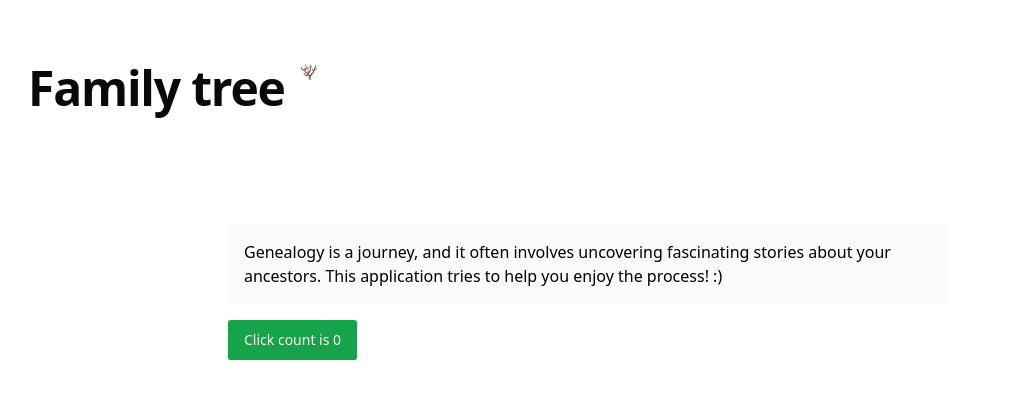
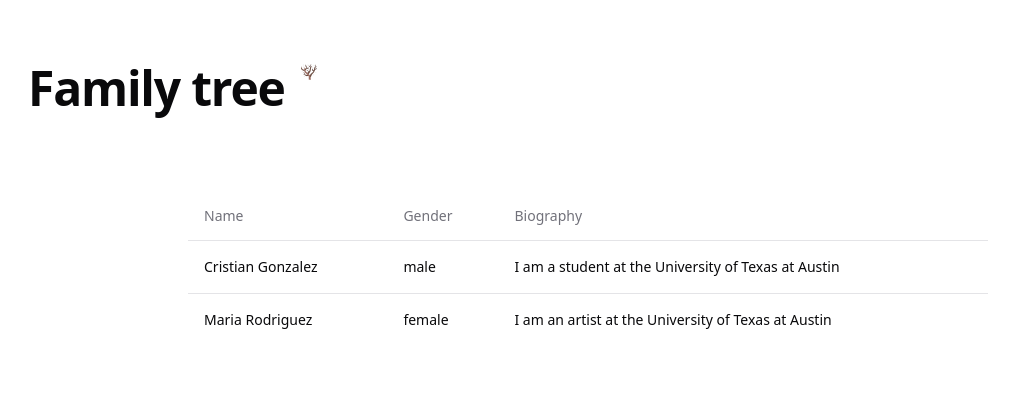
Before and after one commit to cristidraghici/family-tree, a React (Vite) app: page / in a window 1280 px wide. Shown: the top 398 px of the page, without its empty margins (52-1071 px from the left). Built offline with nearby package versions, Linux system fonts and the light colour scheme.

Commit message:
add the table component and create a basic persons table

```diff
--- a/src/App.tsx
+++ b/src/App.tsx
@@ -1,30 +1,19 @@
-import { useState } from 'react'
-import { Button } from '@/components/ui/button'
+import Logo from '@/components/Logo'
+import PersonsTable from '@/components/PersonsTable'
 
-import TREE_IMAGE from '/tree-16px.png'
+import useDataParser from '@/hooks/useDataParser'
 
 function App() {
-  const [count, setCount] = useState(0)
+  const { persons } = useDataParser()
 
   return (
     <>
-      <nav>
-        <div className="flex gap-4 p-4 align-middle">
-          <h1>Family tree</h1>
-          <a href="https://cristidraghici.github.com/family-tree" target="_blank">
-            <img src={TREE_IMAGE} className="logo" alt="App logo" />
-          </a>
-        </div>
+      <nav className="flex items-center gap-4 p-4 align-middle">
+        <Logo />
       </nav>
-      <main className="max-w-[800px] p-10">
-        <p className="bg-gray-50 p-4 text-black">
-          Genealogy is a journey, and it often involves uncovering fascinating stories about your
-          ancestors. This application tries to help you enjoy the process! :)
-        </p>
-
-        <Button className="mt-4" onClick={() => setCount((count) => count + 1)}>
-          Click count is {count}
-        </Button>
+      <main className="max-w-[800px]">
+        <span className="block h-4" />
+        <PersonsTable persons={persons} />
       </main>
     </>
   )
--- /dev/null
+++ b/src/components/Logo.tsx
@@ -0,0 +1,14 @@
+import TREE_IMAGE from '/tree-16px.png'
+
+const Logo = () => {
+  return (
+    <div className="flex gap-4 align-middle">
+      <h1>Family tree</h1>
+      <a href="https://cristidraghici.github.io/family-tree/" target="_blank">
+        <img src={TREE_IMAGE} className="logo" alt="App logo" />
+      </a>
+    </div>
+  )
+}
+
+export default Logo
--- /dev/null
+++ b/src/components/PersonsTable.tsx
@@ -0,0 +1,35 @@
+import {
+  Table,
+  TableBody,
+  TableCell,
+  TableHead,
+  TableHeader,
+  TableRow,
+} from '@/components/ui/table'
+
+import { PersonType } from '@/types'
+
+export default function PersonsTable({ persons }: { persons: PersonType[] }) {
+  return (
+    <Table>
+      <TableHeader>
+        <TableRow>
+          <TableHead>Name</TableHead>
+          <TableHead>Gender</TableHead>
+          <TableHead>Biography</TableHead>
+        </TableRow>
+      </TableHeader>
+      <TableBody>
+        {persons.map((person: PersonType) => (
+          <TableRow key={person.id}>
+            <TableCell className="font-medium">
+              {person.firstName} {person.lastName}
+            </TableCell>
+            <TableCell>{person.biologicalGender}</TableCell>
+            <TableCell>{person.biography}</TableCell>
+          </TableRow>
+        ))}
+      </TableBody>
+    </Table>
+  )
+}
--- /dev/null
+++ b/src/components/ui/table.tsx
@@ -0,0 +1,91 @@
+import * as React from 'react'
+
+import { cn } from '@/lib/utils'
+
+const Table = React.forwardRef<HTMLTableElement, React.HTMLAttributes<HTMLTableElement>>(
+  ({ className, ...props }, ref) => (
+    <div className="relative w-full overflow-auto">
+      <table ref={ref} className={cn('w-full caption-bottom text-sm', className)} {...props} />
+    </div>
+  ),
+)
+Table.displayName = 'Table'
+
+const TableHeader = React.forwardRef<
+  HTMLTableSectionElement,
+  React.HTMLAttributes<HTMLTableSectionElement>
+>(({ className, ...props }, ref) => (
+  <thead ref={ref} className={cn('[&_tr]:border-b', className)} {...props} />
+))
+TableHeader.displayName = 'TableHeader'
+
+const TableBody = React.forwardRef<
+  HTMLTableSectionElement,
+  React.HTMLAttributes<HTMLTableSectionElement>
+>(({ className, ...props }, ref) => (
+  <tbody ref={ref} className={cn('[&_tr:last-child]:border-0', className)} {...props} />
+))
+TableBody.displayName = 'TableBody'
+
+const TableFooter = React.forwardRef<
+  HTMLTableSectionElement,
+  React.HTMLAttributes<HTMLTableSectionElement>
+>(({ className, ...props }, ref) => (
+  <tfoot
+    ref={ref}
+    className={cn('border-t bg-muted/50 font-medium [&>tr]:last:border-b-0', className)}
+    {...props}
+  />
+))
+TableFooter.displayName = 'TableFooter'
+
+const TableRow = React.forwardRef<HTMLTableRowElement, React.HTMLAttributes<HTMLTableRowElement>>(
+  ({ className, ...props }, ref) => (
+    <tr
+      ref={ref}
+      className={cn(
+        'border-b transition-colors hover:bg-muted/50 data-[state=selected]:bg-muted',
+        className,
+      )}
+      {...props}
+    />
+  ),
+)
+TableRow.displayName = 'TableRow'
+
+const TableHead = React.forwardRef<
+  HTMLTableCellElement,
+  React.ThHTMLAttributes<HTMLTableCellElement>
+>(({ className, ...props }, ref) => (
+  <th
+    ref={ref}
+    className={cn(
+      'h-12 px-4 text-left align-middle font-medium text-muted-foreground [&:has([role=checkbox])]:pr-0',
+      className,
+    )}
+    {...props}
+  />
+))
+TableHead.displayName = 'TableHead'
+
+const TableCell = React.forwardRef<
+  HTMLTableCellElement,
+  React.TdHTMLAttributes<HTMLTableCellElement>
+>(({ className, ...props }, ref) => (
+  <td
+    ref={ref}
+    className={cn('p-4 align-middle [&:has([role=checkbox])]:pr-0', className)}
+    {...props}
+  />
+))
+TableCell.displayName = 'TableCell'
+
+const TableCaption = React.forwardRef<
+  HTMLTableCaptionElement,
+  React.HTMLAttributes<HTMLTableCaptionElement>
+>(({ className, ...props }, ref) => (
+  <caption ref={ref} className={cn('mt-4 text-sm text-muted-foreground', className)} {...props} />
+))
+TableCaption.displayName = 'TableCaption'
+
+export { Table, TableHeader, TableBody, TableFooter, TableHead, TableRow, TableCell, TableCaption }
--- /dev/null
+++ b/src/hooks/useDataParser.ts
@@ -0,0 +1,28 @@
+import { PersonType } from '@/types'
+
+const PERSONS: PersonType[] = [
+  {
+    id: '1',
+    firstName: 'Cristian',
+    middleName: 'Andres',
+    lastName: 'Gonzalez',
+    biologicalGender: 'male',
+    biography: 'I am a student at the University of Texas at Austin',
+  },
+  {
+    id: '2',
+    firstName: 'Maria',
+    middleName: 'Andres',
+    lastName: 'Rodriguez',
+    biologicalGender: 'female',
+    biography: 'I am an artist at the University of Texas at Austin',
+  },
+]
+
+const useDataParser = () => {
+  return {
+    persons: PERSONS,
+  }
+}
+
+export default useDataParser
--- /dev/null
+++ b/src/types.ts
@@ -0,0 +1,4 @@
+import { z } from 'zod'
+import { personSchema } from './schemas'
+
+export type PersonType = z.infer<typeof personSchema>
```
Also changed, not shown: components.json.
